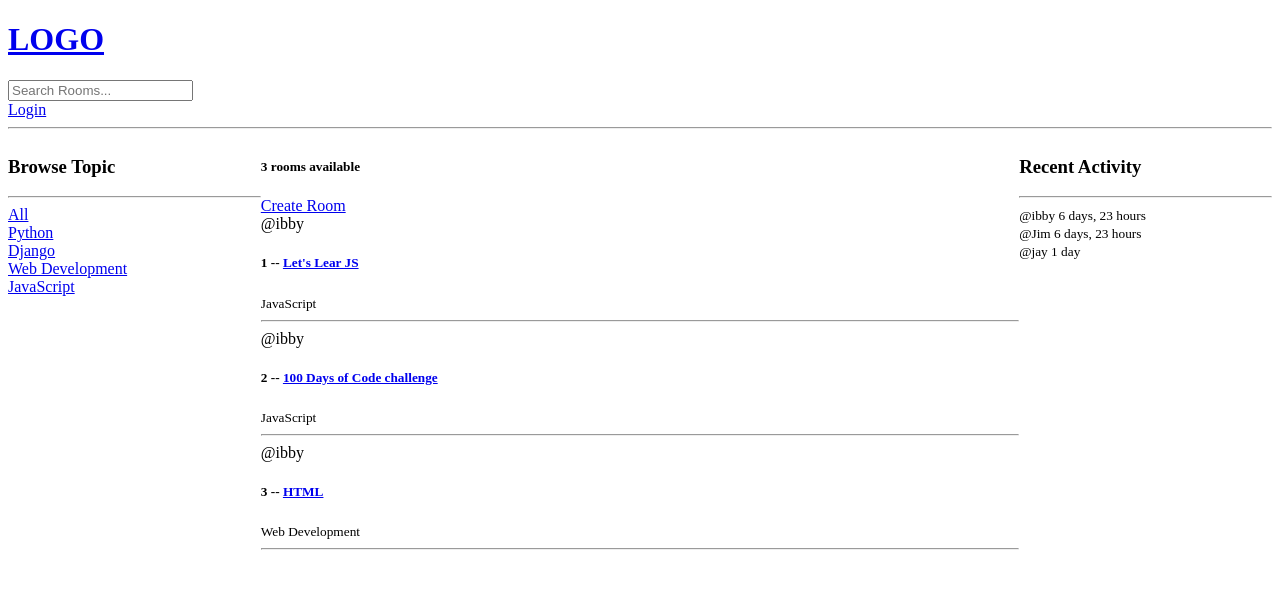
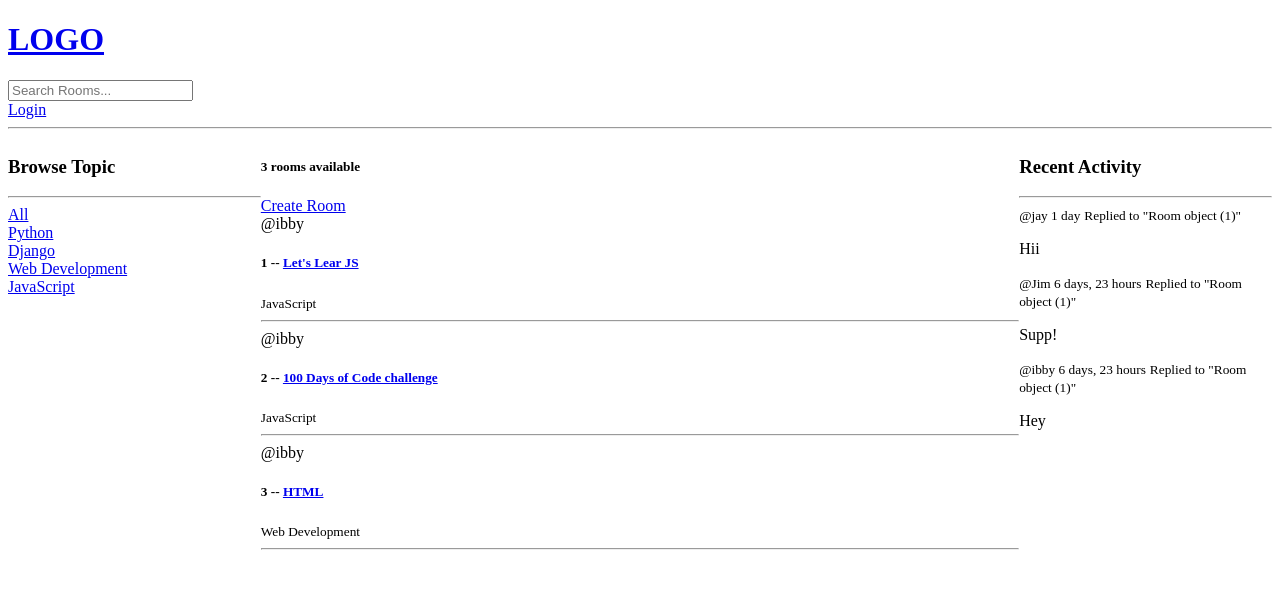
Before and after one commit to Ibramelias/fast-spy, a Django app: page / in a window 1280 px wide. Shown: the top 589 px of the page. Run offline with Django 5.2, Linux system fonts and the light colour scheme; data comes from the database, SQL or seed files in the repository.

Commit message:
currently users can check activity feed with a brief msg

```diff
--- a/study_bud/studybud/base/templates/base/home.html
+++ b/study_bud/studybud/base/templates/base/home.html
@@ -48,6 +48,9 @@
     {% for message in room_messages %}
     <div>
       <small>@{{message.user}} {{message.created | timesince}}</small>
+      <small>Replied to "{{message.room}}"</small>
+
+      <p>{{message.body}}</p>
     </div>
 
     {% endfor %}
--- a/study_bud/studybud/base/views.py
+++ b/study_bud/studybud/base/views.py
@@ -75,7 +75,7 @@ def home(request):
 
    topics = Topic.objects.all()
    room_count = rooms.count()
-   room_messages = Message.objects.all()
+   room_messages = Message.objects.all().order_by('-created')
 
    context = {'rooms': rooms, 'topics': topics, "room_count": room_count, "room_messages": room_messages}
    return render(request, 'base/home.html', context )
```
